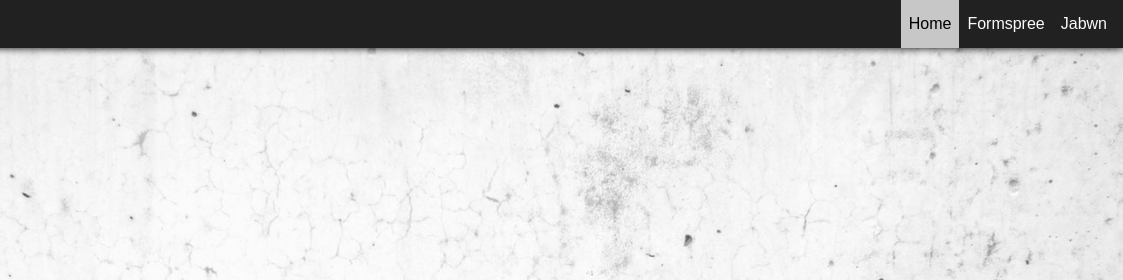
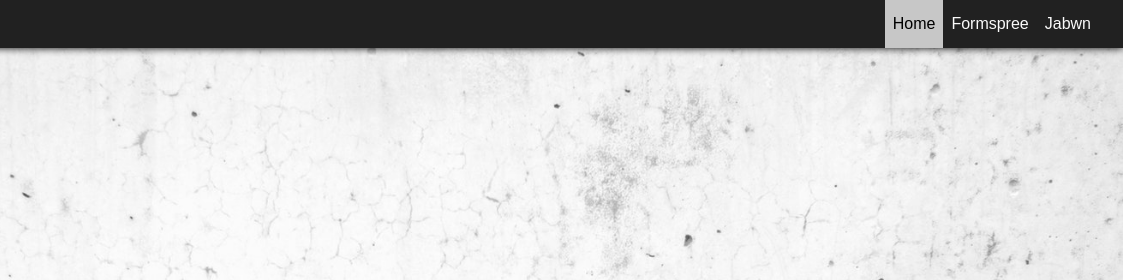
Before and after one commit to mnap00/00-sample-forms, a website: page src/index.html in a window 1280 px wide. Shown: the top 280 px of the page, 157-1280 px from the left. Drawn offline with nearby package versions, Linux system fonts and the light colour scheme; files that its build step writes are made by us from their sources.

Commit message:
Add right padding to horizontal menu; needs rewrite

```diff
--- a/src/scss/_dropdown.scss
+++ b/src/scss/_dropdown.scss
@@ -25,6 +25,7 @@
   @include sm {
     flex-direction: row;
     justify-content: space-between;
+    padding-right: 1em;
   }
 
   &__head {
```
